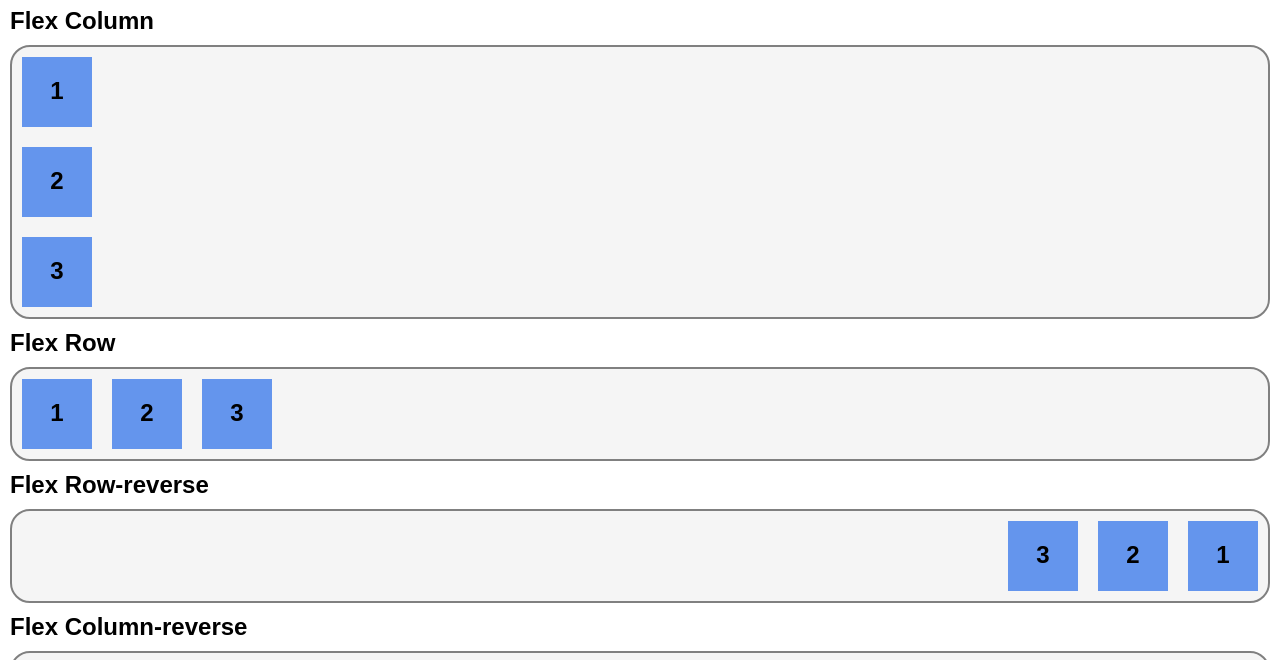
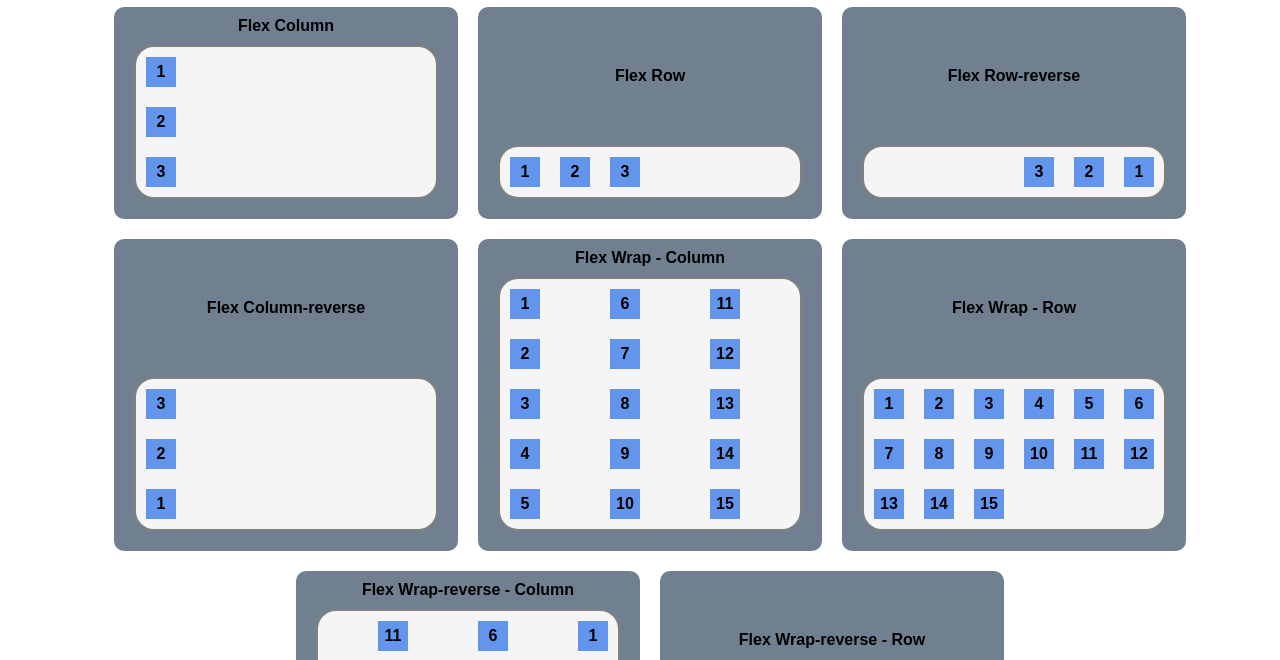
Before and after one commit to ObeseSquid/CSS-Learning, a plain HTML site: page Structure/Flexbox/flexbox.html in a window 1280 px wide. Shown: the part 103-763 px from the top of the page. Drawn offline with Linux system fonts and the light colour scheme.

Commit message:
flexbox2

```diff
--- a/Structure/Flexbox/flexbox.html
+++ b/Structure/Flexbox/flexbox.html
@@ -10,6 +10,8 @@
     <header>
       <h1>Flexbox Learning</h1>
     </header>
+    <section class="learning">
+      <section class="block">
         <h2>Flex Column</h2>
         <section class="sectionOne">
           <div>
@@ -22,6 +24,8 @@
             <h2>3</h2>
           </div>
         </section>
+      </section>
+      <section class="block">
         <h2>Flex Row</h2>
         <section class="sectionTwo">
           <div>
@@ -34,6 +38,8 @@
             <h2>3</h2>
           </div>
         </section>
+      </section>
+      <section class="block">
         <h2>Flex Row-reverse</h2>
         <section class="sectionThree">
           <div>
@@ -46,6 +52,8 @@
             <h2>3</h2>
           </div>
         </section>
+      </section>
+      <section class="block">
         <h2>Flex Column-reverse</h2>
         <section class="sectionFour">
           <div>
@@ -58,6 +66,8 @@
             <h2>3</h2>
           </div>
         </section>
+      </section>
+      <section class="block">
         <h2>Flex Wrap - Column</h2>
         <section class="sectionFive">
           <div>
@@ -106,6 +116,8 @@
             <h2>15</h2>
           </div>
         </section>
+      </section>
+      <section class="block">
         <h2>Flex Wrap - Row</h2>
         <section class="sectionSix">
           <div>
@@ -154,6 +166,8 @@
             <h2>15</h2>
           </div>
         </section>
+      </section>
+      <section class="block">
         <h2>Flex Wrap-reverse - Column</h2>
         <section class="sectionSeven">
           <div>
@@ -202,6 +216,8 @@
             <h2>15</h2>
           </div>
         </section>
+      </section>
+      <section class="block">
         <h2>Flex Wrap-reverse - Row</h2>
         <section class="sectionEight">
           <div>
@@ -250,5 +266,7 @@
             <h2>15</h2>
           </div>
         </section>
+      </section>
+    </section>
   </body>
 </html>
--- a/Structure/Flexbox/styles.css
+++ b/Structure/Flexbox/styles.css
@@ -12,6 +12,7 @@ html {
 
 body {
   margin: 0;
+  width: 100%;
 }
 
 header {
@@ -27,17 +28,19 @@ h1 {
 }
 
 h2 {
-  margin: 10px;
+  margin: auto;
+  font-size: medium;
+  color: black;
 }
 
-section {
+section:not(.learning, .block) {
   background-color: whitesmoke;
   margin: 10px;
   border: 2px solid grey;
   border-radius: 20px;
-  width: auto;
+  width: 300px;
   height: auto;
-  max-height: 300px;
+  max-height: 250px;
 }
 
 .sectionOne {
@@ -85,10 +88,33 @@ section {
 }
 
 div {
-  padding: 10px;
   margin: 10px;
-  height: 50px;
-  width: 50px;
+  height: 30px;
+  width: 30px;
   background: cornflowerblue;
   text-align: center;
+  display: flex;
+  justify-content: space-around;
+  line-height: 1;
+  vertical-align: middle;
 }
+
+.learning {
+  display: flex;
+  flex-direction: row;
+  flex-wrap: wrap;
+  width: 100%;
+  margin: 10px;
+  justify-content: center;
+  gap: 20px;
+}
+
+.block {
+  display: flex;
+  flex-direction: column;
+  height: auto;
+  padding: 10px;
+  margin: 0;
+  background-color: slategrey;
+  border-radius: 10px;
+}
```
Lines whose indentation alone changed are shown as unchanged.
